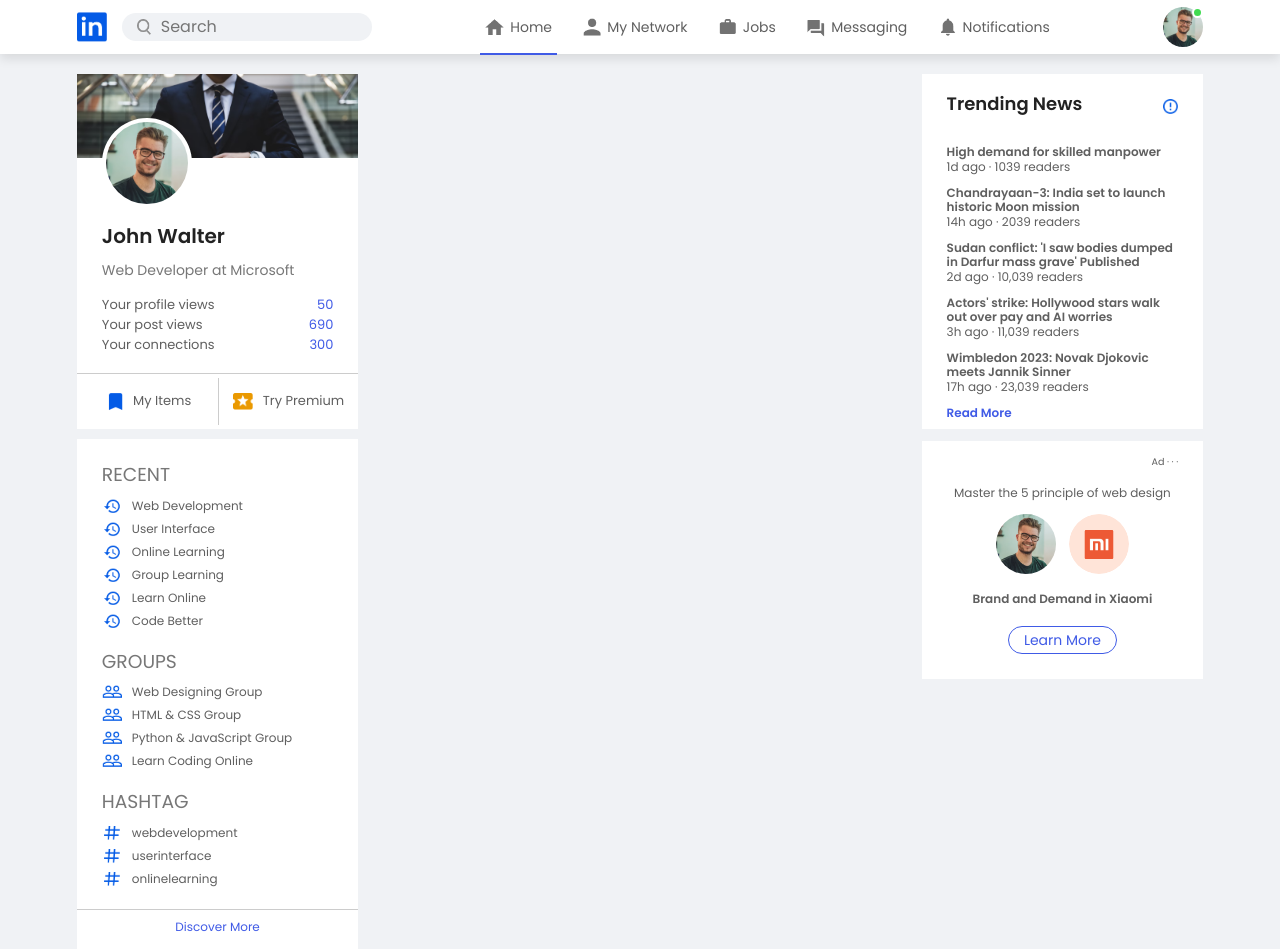
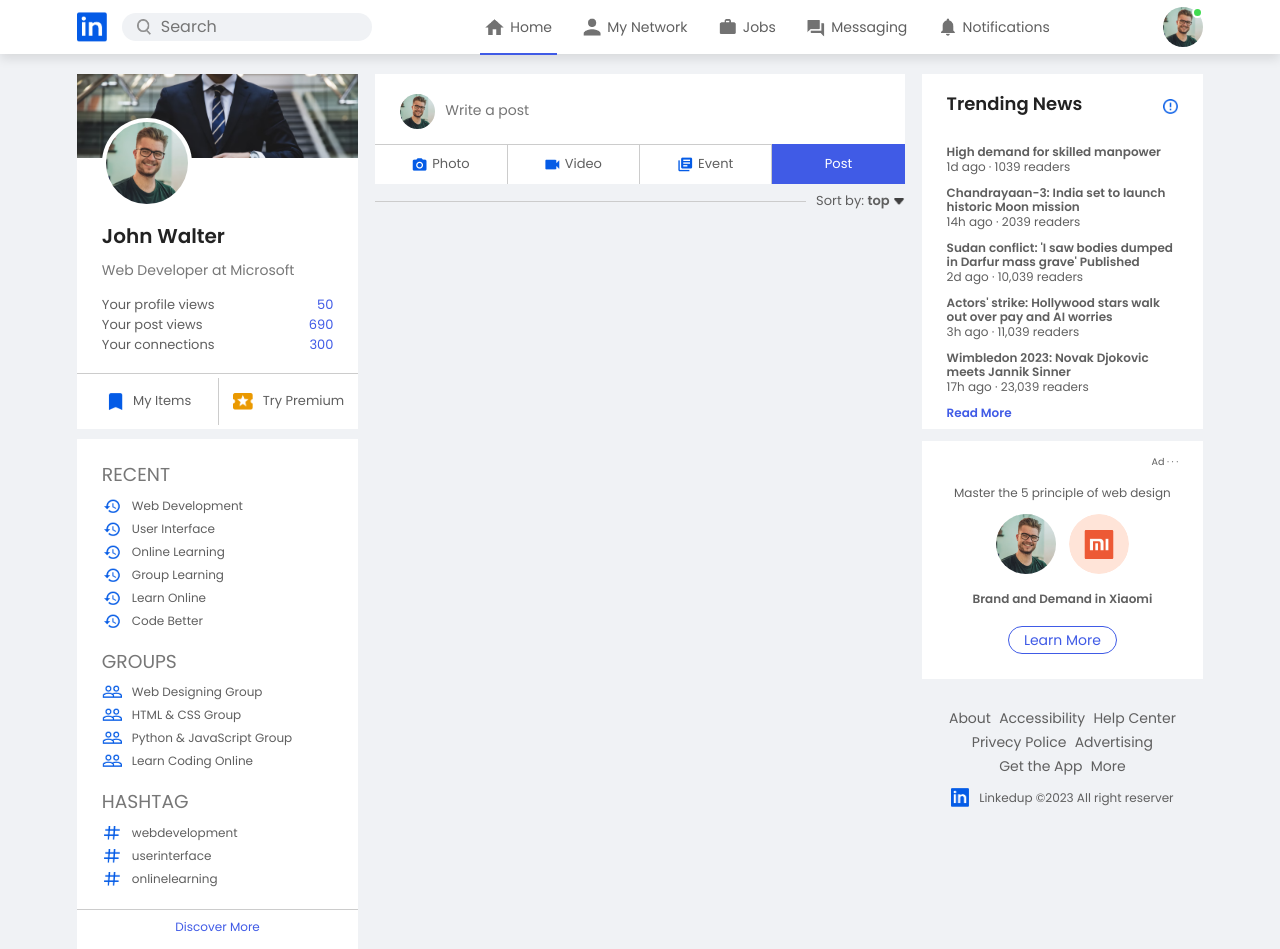
Before and after one commit to sajal9922/linkedin_clone, a plain HTML site: page index.html in a window 1280 px wide. Drawn offline with Linux system fonts and the light colour scheme.

Commit message:
sidebar links main post

```diff
--- a/index.html
+++ b/index.html
@@ -107,7 +107,26 @@
         </div>
       </div>
       <!-- main content -->
-      <div class="main-content"></div>
+      <div class="main-content">
+        <div class="create-post">
+          <div class="create-post-input">
+            <img src="images/user-1.png" />
+            <textarea rows="2" placeholder="Write a post"></textarea>
+          </div>
+          <ul class="create-post-links">
+            <li><img src="images/photo.png" />Photo</li>
+            <li><img src="images/video.png" />Video</li>
+            <li><img src="images/event.png" />Event</li>
+            <li>Post</li>
+          </ul>
+        </div>
+        <div class="sort-by">
+          <hr />
+          <p>
+            Sort by: <span>top <img src="images/down-arrow.png" /></span>
+          </p>
+        </div>
+      </div>
       <!-- Right Sidebar -->
       <div class="right-sidebar">
         <div class="right-sidebar-news">
@@ -150,6 +169,22 @@
           <p class="ad-brand">Brand and Demand in Xiaomi</p>
           <a href="#" class="ad-link">Learn More</a>
         </div>
+
+        <!-- Right sidebar links -->
+
+        <div class="right-sidebar-links">
+          <a href="#">About</a>
+          <a href="#">Accessibility</a>
+          <a href="#">Help Center</a>
+          <a href="#">Privecy Police</a>
+          <a href="#">Advertising</a>
+          <a href="#">Get the App</a>
+          <a href="#">More</a>
+          <div class="copyright">
+            <img src="images/logo.png" />
+            <p>Linkedup &copy;2023 All right reserver</p>
+          </div>
+        </div>
       </div>
     </div>
   </body>
--- a/styles/style.css
+++ b/styles/style.css
@@ -329,3 +329,115 @@ a{
   font-weight: 500;
   margin: 2rem 0 1rem;
 }
+
+/* Right Sidebar links */
+
+
+.right-sidebar-links{
+
+  padding: 1.5rem 2.5rem;
+  text-align: center;
+
+}
+
+.right-sidebar-links a{
+  display: inline-block;
+  font-size: 1.4rem;
+  margin: 0.4rem 0.2rem;
+}
+
+.copyright{
+  display: flex;
+  align-items: center;
+  justify-content: center;
+  font-size: 1.2rem;
+  font-weight: 500;
+  margin-top: 1rem;
+}
+.copyright img{
+  width: 1.8rem;
+  margin-right: 1rem;
+}
+
+/* Main Content */
+
+/* Creat post */
+
+.create-post{
+  background: var(--background-color);
+}
+.create-post-input{
+  padding: 2rem 2.5rem 1rem ;
+  display: flex;
+  align-items: flex-start;
+}
+
+.create-post-input img{
+  width: 3.5rem;
+  border-radius: 100%;
+  margin-right: 1rem;
+}
+.create-post-input textarea{
+  border: none;
+  outline: none;
+  resize: none;
+  color: var(--text-color);
+  margin-top: 0.8rem;
+  font-size: 1.4rem;
+  background: transparent;
+}
+::placeholder{
+  font-weight: 500;
+}
+
+.create-post-links{
+  display: flex;
+  align-items: flex-start;
+}
+.create-post-links li{
+  align-items: center;
+  border-right: 1px solid #ccc ;
+  border-top: 1px solid #ccc;
+  cursor: pointer;
+  display: flex;
+  flex-basis: 25%;
+  font-size: 1.3rem;
+  height: 4rem;
+  justify-content: center;
+  list-style: none;
+
+}
+.create-post-links li:last-child{
+  border-right: none;
+  border-top: none;
+  background-color: var(--color-blue);
+  color: var(--background-color);
+}
+
+.create-post-links li img{
+  width: 1.5rem;
+  margin-right: 0.5rem;
+}
+
+.sort-by{
+  display: flex;
+  align-items: center;
+  margin: 1rem 0;
+}
+.sort-by hr{
+  flex: 1;
+  border: none;
+  height: 1px;
+  background: #ccc;
+}
+.sort-by p{
+  font-size: 1.3rem;
+  padding-left: 1rem;
+}
+.sort-by span{
+  font-weight: 600;
+  cursor: pointer;
+}
+.sort-by span img{
+  width: 1.2rem;
+}
```
